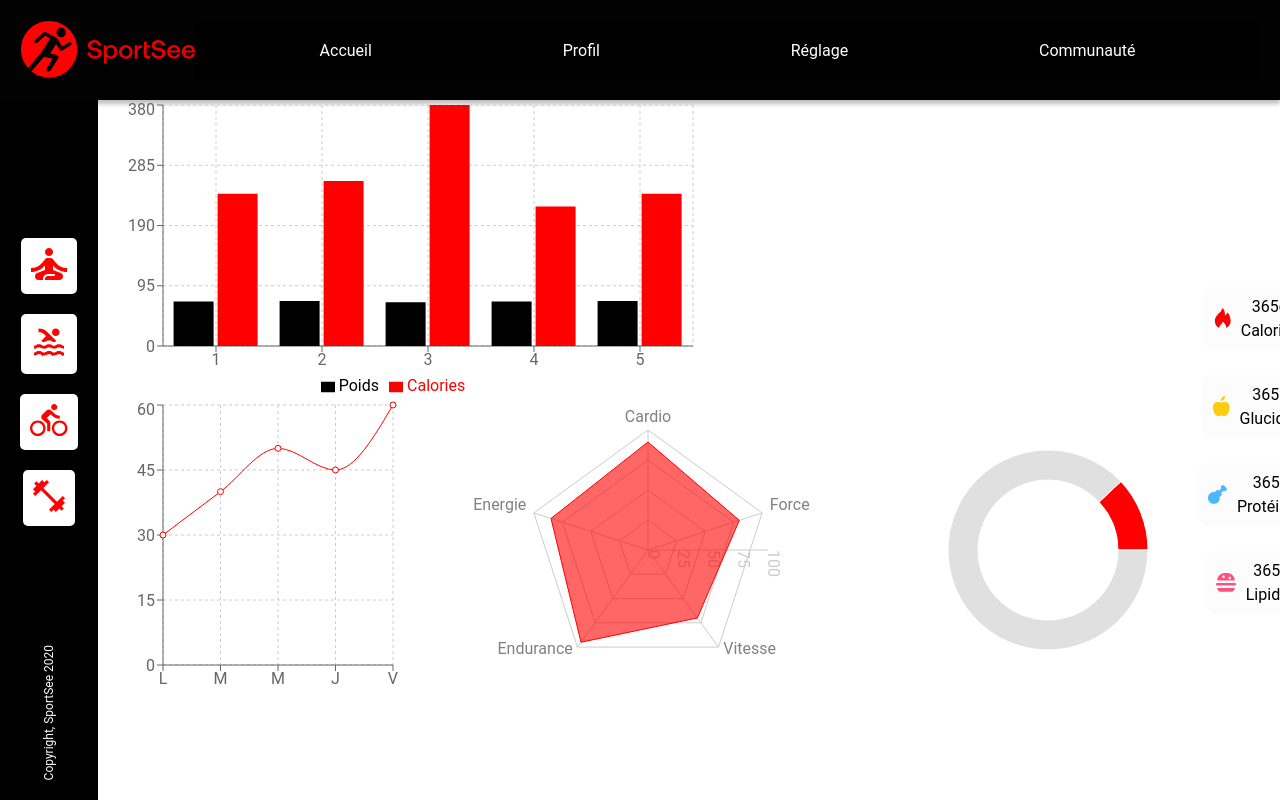
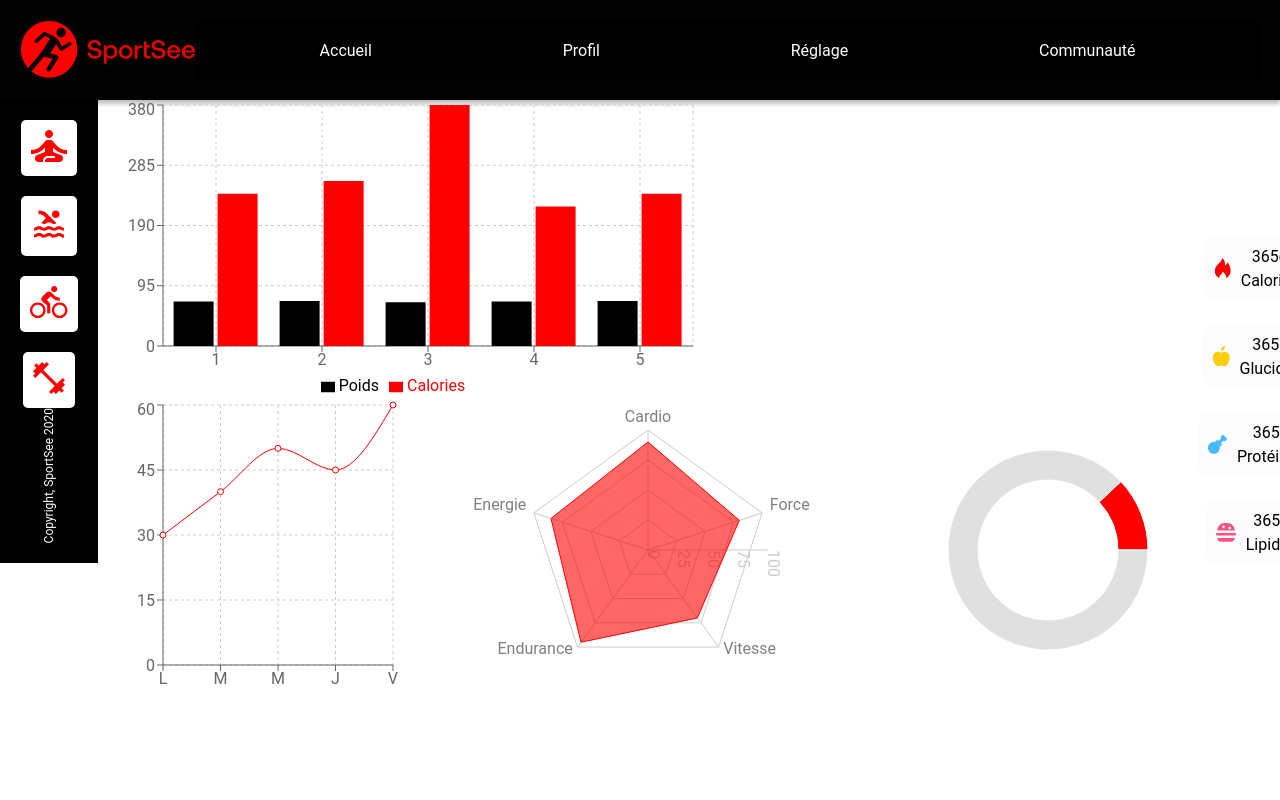
Before and after one commit to matteobruccoleri/SportSee, a React (Vite) app: page / in a window 1280 px wide. Built offline with nearby package versions, Linux system fonts and the light colour scheme.

Commit message:
feat: maj dashboard

```diff
--- a/src/App.css
+++ b/src/App.css
@@ -6,16 +6,15 @@
   padding: 0;
 }
 
-html,
-body,
-#root {
+/*
+html, body, #root {
   height: 100%;
 }
-
+*/
 #root {
   display: flex;
   flex-direction: column;
-  overflow: hidden;
+  /*overflow: hidden;*/
 }
 
 body {
```
